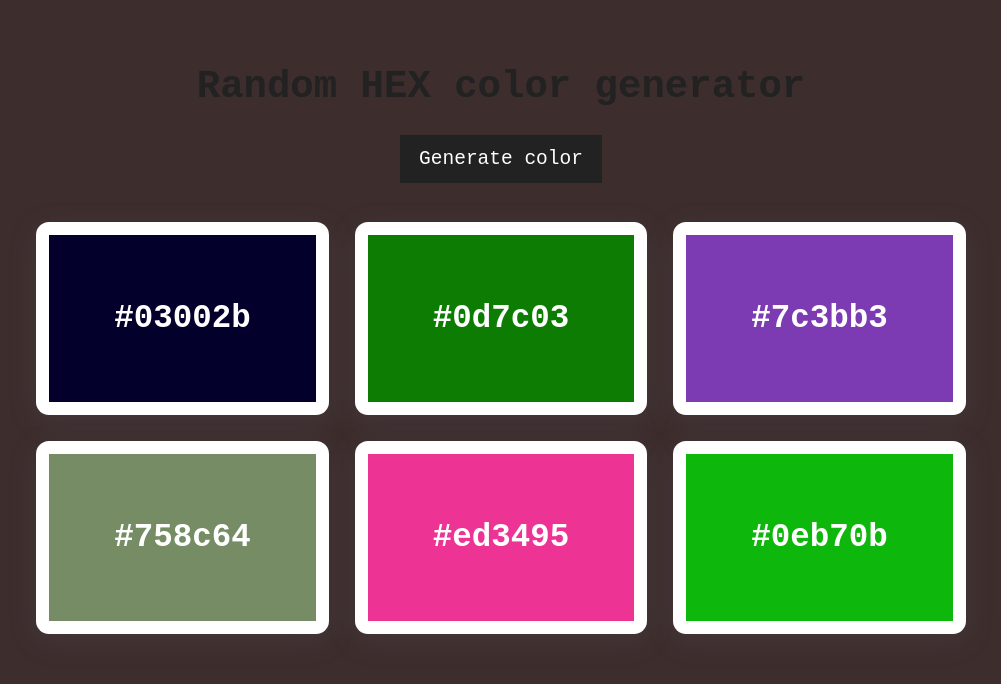
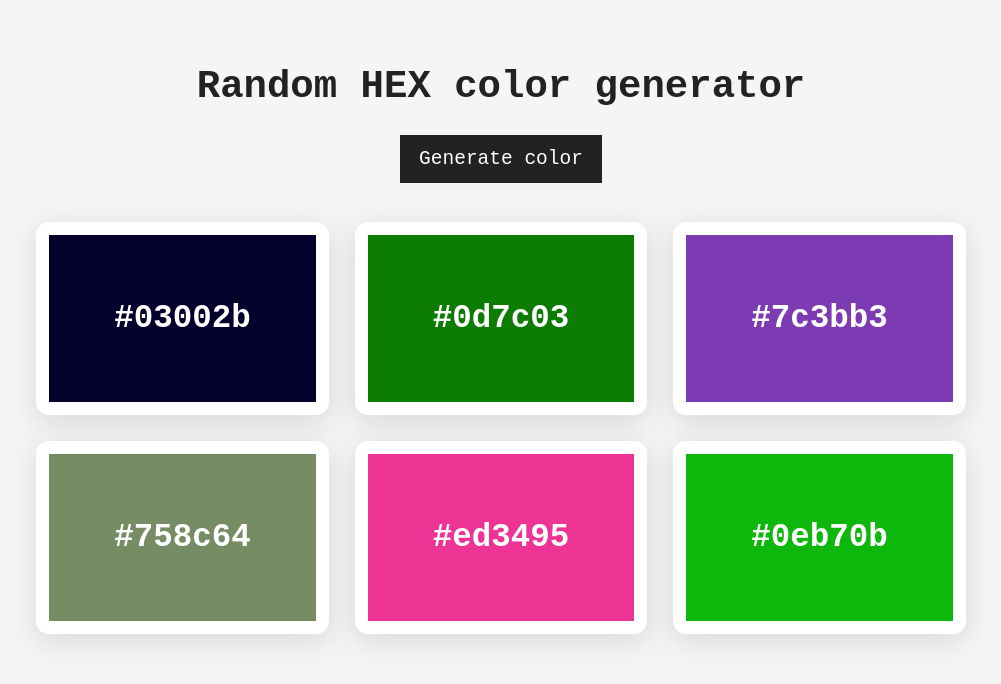
Before and after one commit to KhFazliddin/Hex-color-project, a plain HTML site: page index.html in a window 1280 px wide. Shown: the whole page, without its empty margins (139-1140 px from the left). Drawn offline with Linux system fonts and the light colour scheme.

Commit message:
change background

```diff
--- a/style.css
+++ b/style.css
@@ -9,7 +9,7 @@
 }
 
 body {
-  background-color: #3d2d2d;
+  background-color: whitesmoke;
   padding: 5rem 9%;
   display: flex;
   flex-direction: column;
```
